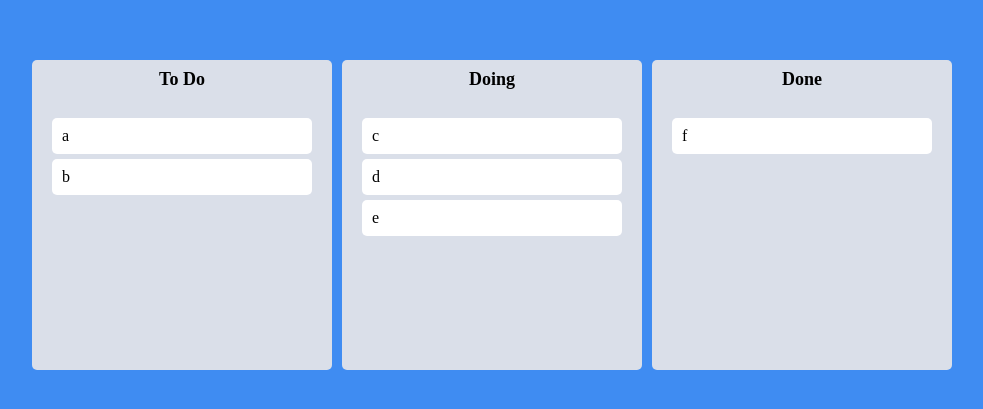
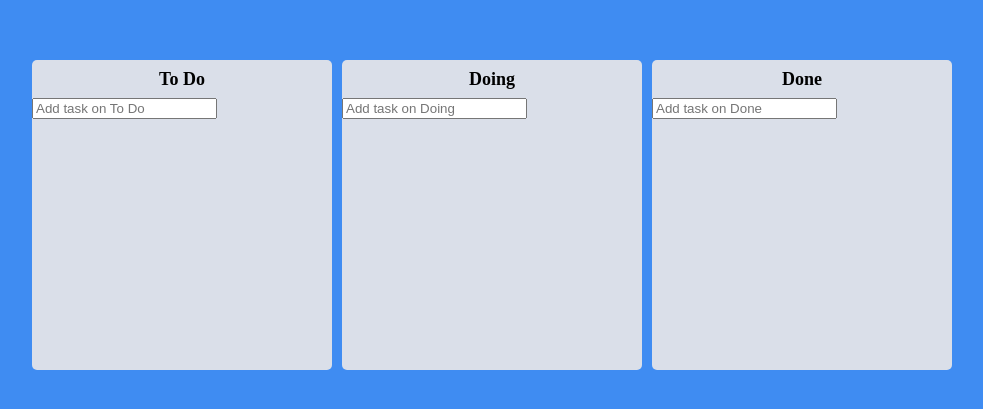
Before and after one commit to pjk0007/react-kanban, a React (Create React App) app: page / in a window 1280 px wide. Shown: the part 185-594 px from the top of the page, without its empty margins (148-1131 px from the left). Built offline with nearby package versions, Linux system fonts and the light colour scheme.

Commit message:
used useSetRecoilState to add todo / now I have to do chellenge

```diff
--- a/package.json
+++ b/package.json
@@ -14,6 +14,7 @@
     "react": "^17.0.2",
     "react-beautiful-dnd": "^13.1.0",
     "react-dom": "^17.0.2",
+    "react-hook-form": "^7.20.5",
     "react-scripts": "4.0.3",
     "recoil": "^0.5.2",
     "styled-reset": "^4.3.4",
--- a/src/App.tsx
+++ b/src/App.tsx
@@ -24,12 +24,13 @@
 function App() {
   const [toDos, setToDos] = useRecoilState(toDoState);
   const onDragEnd = (info: DropResult) => {
-    const { draggableId, destination, source } = info;
+    const { destination, source } = info;
     if (!destination) return;
     setToDos((allBoards) => {
       const copy = JSON.parse(JSON.stringify(allBoards));
-      copy[source.droppableId].splice(source.index, 1);
-      copy[destination.droppableId].splice(destination.index, 0, draggableId);
+      const item = copy[source.droppableId].splice(source.index, 1);
+
+      copy[destination.droppableId].splice(destination.index, 0, ...item);
       return copy;
     });
   };
--- a/src/Compontents/Board.tsx
+++ b/src/Compontents/Board.tsx
@@ -1,6 +1,9 @@
+import { useForm } from "react-hook-form";
 import { Droppable } from "react-beautiful-dnd";
 import styled from "styled-components";
 import DragabbleCard from "./DragabbleCard";
+import { ITodo, toDoState } from "../atom";
+import { useSetRecoilState } from "recoil";
 
 const Wrapper = styled.div`
   width: 300px;
@@ -36,15 +39,45 @@
   padding: 20px;
 `;
 
+const Form = styled.form`
+  width: 100%;
+`;
+
 interface IBoardProps {
-  toDos: string[];
+  toDos: ITodo[];
   boardId: string;
 }
 
+interface IForm {
+  toDo: string;
+}
+
 function Board({ toDos, boardId }: IBoardProps) {
+  const setToDos = useSetRecoilState(toDoState);
+  const { register, setValue, handleSubmit } = useForm<IForm>();
+  const onValid = ({ toDo }: IForm) => {
+    const newToDo = {
+      id: Date.now(),
+      text: toDo,
+    };
+    setToDos((allBoards) => {
+      return {
+        ...allBoards,
+        [boardId]: [newToDo, ...allBoards[boardId]],
+      };
+    });
+    setValue("toDo", "");
+  };
   return (
     <Wrapper>
       <Title>{boardId}</Title>
+      <Form onSubmit={handleSubmit(onValid)}>
+        <input
+          {...register("toDo", { required: true })}
+          type="text"
+          placeholder={`Add task on ${boardId}`}
+        />
+      </Form>
       <Droppable droppableId={boardId}>
         {(provided, snapshot) => (
           <Area
@@ -54,7 +87,12 @@
             {...provided.droppableProps}
           >
             {toDos.map((toDo, index) => (
-              <DragabbleCard key={toDo} index={index} toDo={toDo} />
+              <DragabbleCard
+                key={toDo.id}
+                index={index}
+                toDoId={toDo.id}
+                toDoText={toDo.text}
+              />
             ))}
             {provided.placeholder}
           </Area>
--- a/src/Compontents/DragabbleCard.tsx
+++ b/src/Compontents/DragabbleCard.tsx
@@ -13,13 +13,14 @@
 `;
 
 interface IDragabbleCardProps {
-  toDo: string;
+  toDoId: number;
+  toDoText: string;
   index: number;
 }
 
-function DragabbleCard({ toDo, index }: IDragabbleCardProps) {
+function DragabbleCard({ toDoId, toDoText, index }: IDragabbleCardProps) {
   return (
-    <Draggable key={toDo} draggableId={toDo} index={index}>
+    <Draggable draggableId={toDoId + ""} index={index}>
       {(provided, snapshot) => (
         <Card
           isDragging={snapshot.isDragging}
@@ -27,7 +28,7 @@
           {...provided.draggableProps}
           {...provided.dragHandleProps}
         >
-          {toDo}
+          {toDoText}
         </Card>
       )}
     </Draggable>
--- a/src/atom.ts
+++ b/src/atom.ts
@@ -1,14 +1,19 @@
-import { atom, selector } from 'recoil';
+import { atom } from 'recoil';
 
-interface IToDoState{
-    [key: string]:string[];
+export interface ITodo{
+    id:number;
+    text:string;
+}
+
+export interface IToDoState{
+    [key: string]:ITodo[];
 }
 
 export const toDoState = atom<IToDoState>({
     key:"toDo",
     default:{
-        "To Do":["a", "b"],
-        "Doing":["c", "d","e"],
-        "Done":["f"],
+        "To Do":[],
+        "Doing":[],
+        "Done":[],
     },
 })
```
Also changed, not shown: 1 other file (tests, documents, lock files or other folders).
